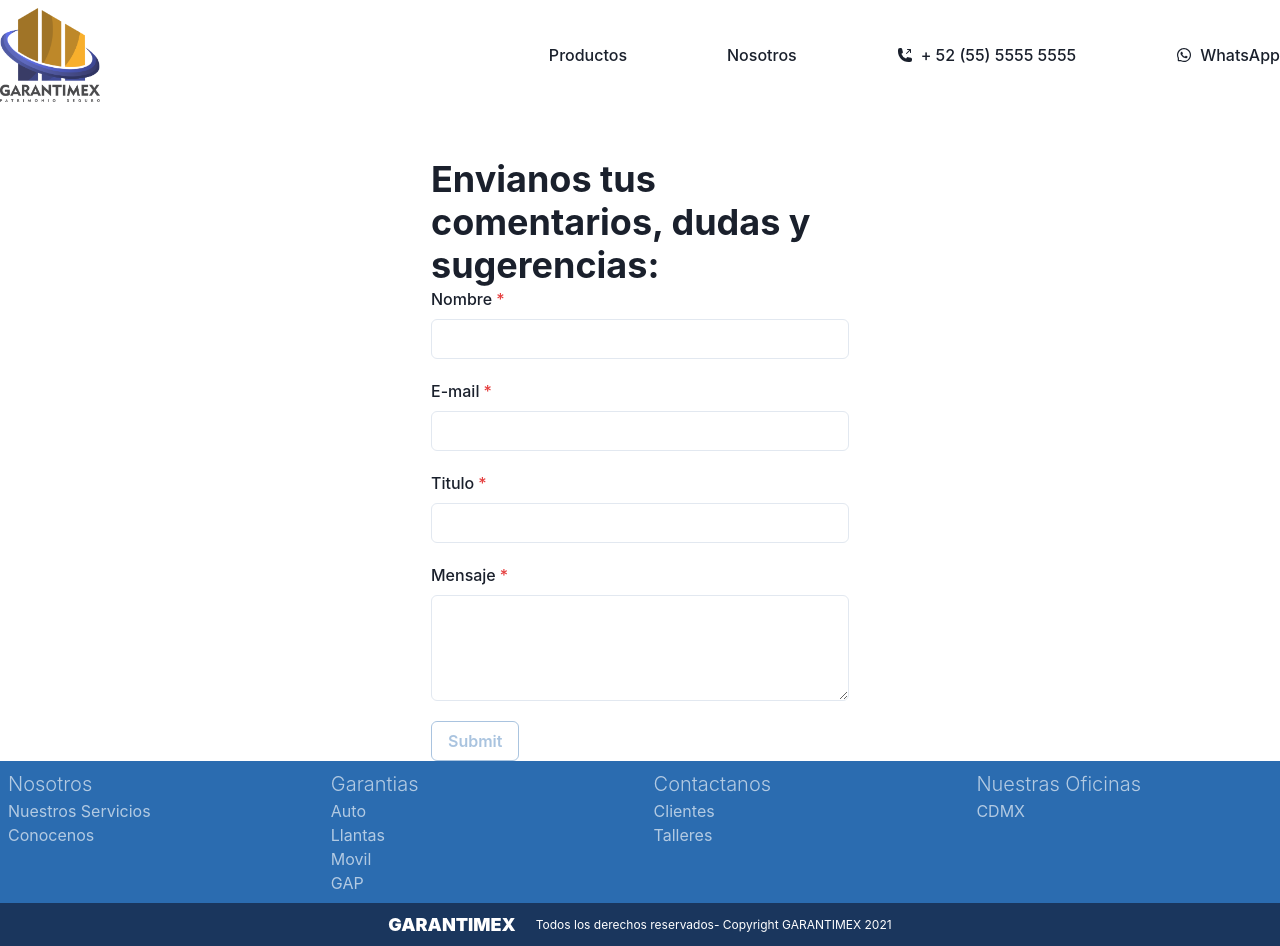
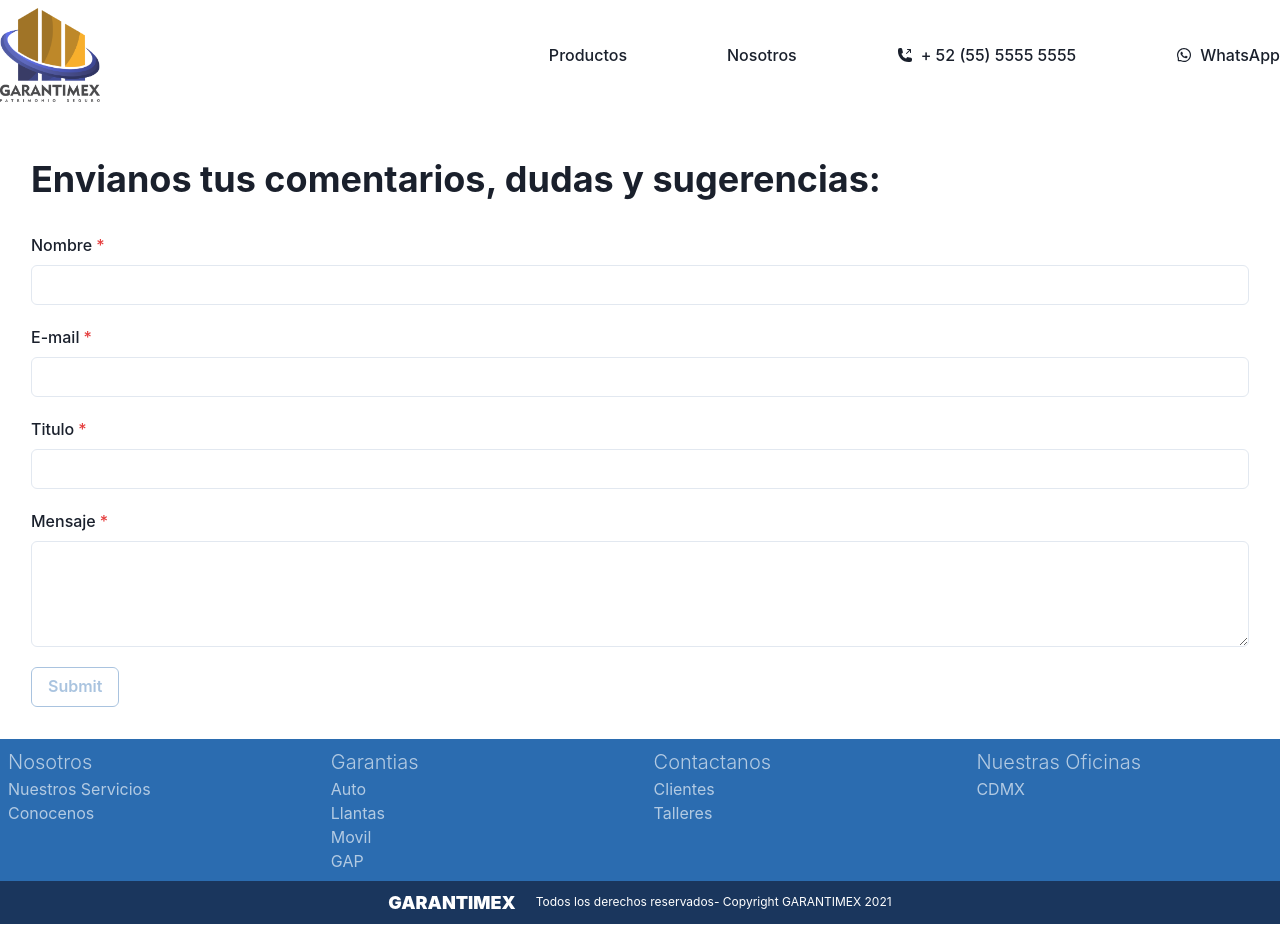
Before and after one commit to Vontrauwitz/SafeAndSound, a Next.js app: page /contactanos in a window 1280 px wide. After the commit the page ends 924 px from the top, so only its background shows below. Built offline with nearby package versions, Linux system fonts and the light colour scheme.

Commit message:
cambios en formulario 1

```diff
--- a/pages/contactanos.js
+++ b/pages/contactanos.js
@@ -16,8 +16,7 @@
 // const Contactanos = () => {
 //   const [state, setState] = useState(initState)
 //   const [touched, setTouched] = useState({})
-//   const router = useRouter();
-
+//   const [isSubmitted, setIsSubmitted] = useState(false); // agregar nueva variable de estado
 
 //   const { values, isLoading, error } = state;
 
@@ -41,7 +40,10 @@
 //     }));
 //     try {
 //       await sendContactForm(values)
-//       router.push('/')
+//       setIsSubmitted(true);
+//       setTimeout(() => {
+//         useRouter.push('/');
+//       }, 2000);
 //     } catch (error) {
 //       setState((prev) => ({
 //         ...prev,
@@ -50,83 +52,6 @@
 //       }));
 //     }
 //   }
-
-//   return (
-//     <DefaultLayout>
-//       <Container maxW='450px' mt={12}>
-//         <Heading>
-//           Envianos tus comentarios, dudas y sugerencias:
-//         </Heading>
-//         {state.error && (
-//           <Text color='red.300' my={4} fontSize='xl'>
-//             {error}
-//           </Text>
-//         )}
-//         <FormControl isRequired mb={5} isInvalid={touched.name && !values.name}>
-//           <FormLabel>Nombre</FormLabel>
-//           <Input
-//             type='text'
-//             name='name'
-//             errorBorderColor='red.300'
-//             value={values.name}
-//             onChange={handleChange}
-//             onBlur={onBlur}
-//           />
-//           <FormErrorMessage>Required</FormErrorMessage>
-//         </FormControl>
-//         <FormControl isRequired mb={5} isInvalid={touched.email && !values.email}>
-//           <FormLabel>E-mail</FormLabel>
-//           <Input
-//             type='email'
-//             name='email'
-//             errorBorderColor='red.300'
-//             value={values.email}
-//             onChange={handleChange}
-//             onBlur={onBlur}
-//           />
-//           <FormErrorMessage>Required</FormErrorMessage>
-//         </FormControl>
-//         <FormControl isRequired mb={5} isInvalid={touched.subject && !values.subject}>
-//           <FormLabel>Titulo</FormLabel>
-//           <Input
-//             type='text'
-//             name='subject'
-//             errorBorderColor='red.300'
-//             value={values.subject}
-//             onChange={handleChange}
-//             onBlur={onBlur}
-//           />
-//           <FormErrorMessage>Required</FormErrorMessage>
-//         </FormControl>
-//         <FormControl isRequired mb={5} isInvalid={touched.message && !values.message}>
-//           <FormLabel>Mensaje</FormLabel>
-//           <Textarea
-//             type='text'
-//             name='message'
-//             errorBorderColor='red.300'
-//             rows={4}
-//             value={values.message}
-//             onChange={handleChange}
-//             onBlur={onBlur}
-//           />
-//           <FormErrorMessage>Required</FormErrorMessage>
-//         </FormControl>
-
-//         <Button
-//           variant='outline'
-//           colorScheme='blue'
-//           isLoading={isLoading}
-//           isDisabled={!values.name || !values.email || !values.subject || !values.message}
-//           onClick={onSubmit}
-//         >
-//           Submit
-//         </Button>
-//       </Container>
-//     </DefaultLayout>
-//   );
-// }
-
-// export default Contactanos;
 
 import DefaultLayout from '@/features/Layouts/DefaultLayout';
 import { Button, Container, FormControl, FormErrorMessage, FormLabel, Heading, Input, Textarea } from '@chakra-ui/react';
@@ -147,9 +72,9 @@ const Contactanos = () => {
   const [state, setState] = useState(initState)
   const [touched, setTouched] = useState({})
   const [isSubmitted, setIsSubmitted] = useState(false); // agregar nueva variable de estado
-  const router = useRouter();
 
   const { values, isLoading, error } = state;
+  const router = useRouter();
 
   const onBlur = ({ target }) => setTouched((prev) => ({
     ...prev,
@@ -174,7 +99,7 @@ const Contactanos = () => {
       setIsSubmitted(true);
       setTimeout(() => {
         router.push('/');
-      }, 6000);
+      }, 2000);
     } catch (error) {
       setState((prev) => ({
         ...prev,
@@ -183,20 +108,21 @@ const Contactanos = () => {
       }));
     }
   }
-
   return (
     <DefaultLayout>
-      <Container maxW='450px' mt={12}>
-        <Heading>
+      <Container maxW='1250px' mt={12} marginBottom={8}>
+        <Heading
+          marginBottom={8}
+        >
           Envianos tus comentarios, dudas y sugerencias:
         </Heading>
         {error && (
-          <Textarea color='red.300' my={4} fontSize='xl'>
+          <Textarea defaultValue={error} color='red.300' my={4} fontSize='xl'>
             {error}
           </Textarea>
         )}
 
-        {isSubmitted ? ( // mostrar el mensaje de éxito si isSubmitted es true
+        {isSubmitted ? (
           <Textarea color='green.300' my={4} fontSize='xl'>
             Enviado exitoso, pronto te contactaremos.
           </Textarea>
```
